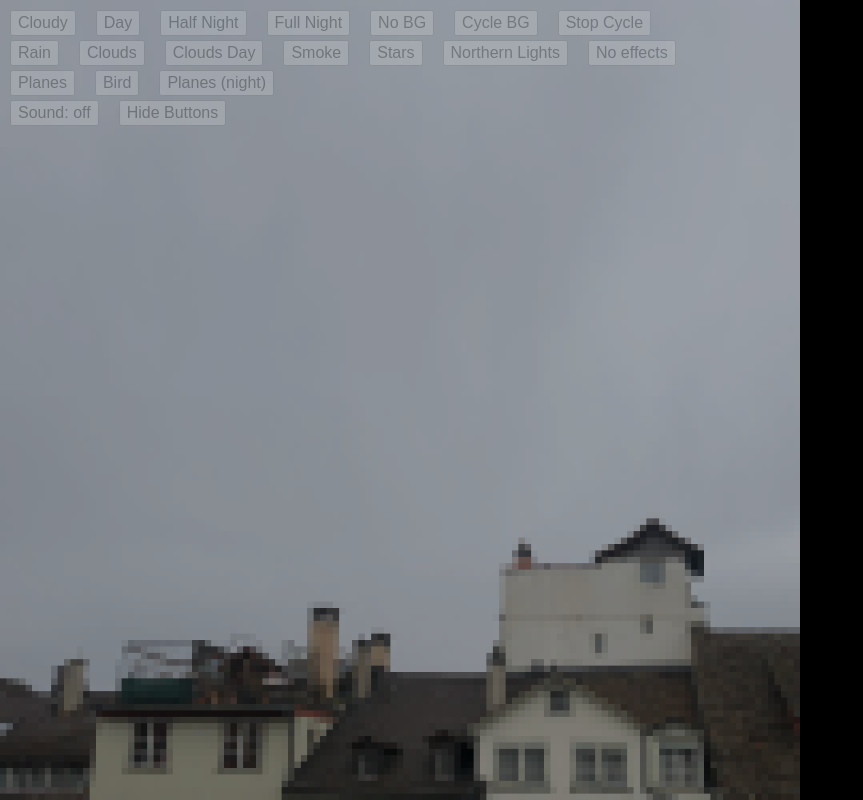
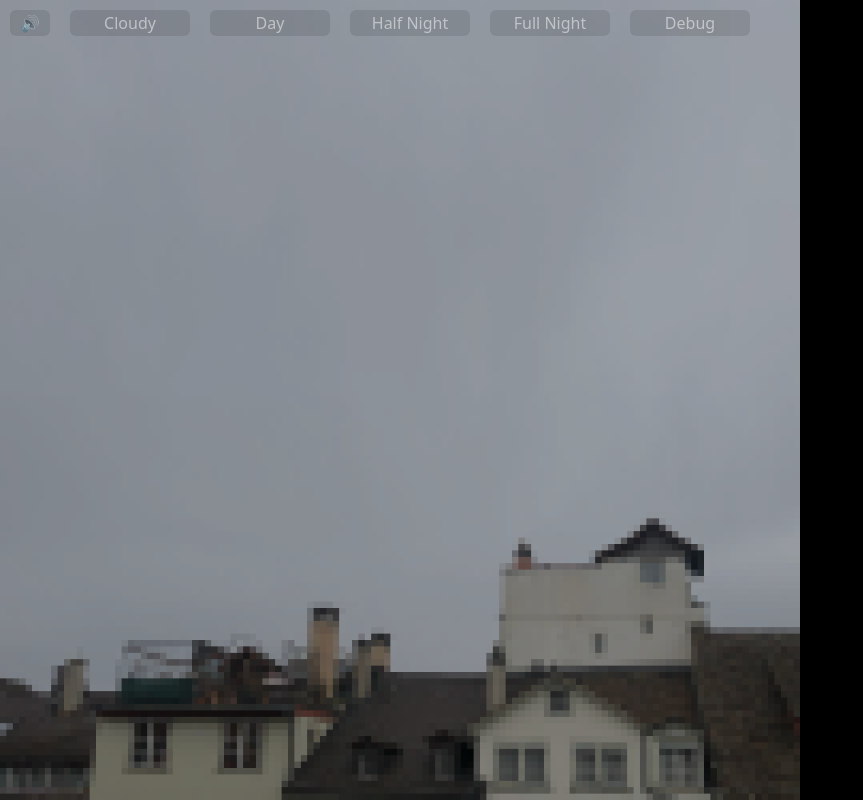
Before and after one commit to flononymus/im-Moment-enzian-, a website: page index.html in a window 1280 px wide. Shown: the whole page, without its empty margins (0-863 px from the left). Drawn offline with nearby package versions, Linux system fonts and the light colour scheme.

Commit message:
new buttons

```diff
--- a/effects/buttons.js
+++ b/effects/buttons.js
@@ -3,20 +3,26 @@ var ctxButtons= canvasButtons.getContext('2d');
 
 canvasButtons.width = window.innerWidth;
 canvasButtons.height = window.innerWidth;
+
+var buttonsHidden = true;
+
 // canvasButtons.width = 1000;
 // canvasButtons.height = 1000;
 
-var cloudyButton= document.createElement('button');
+// var cloudyButton= document.createElement('button');
+var cloudyButton= document.createElement('button2');
 cloudyButton.textContent = "Cloudy"
 cloudyButton.onclick = cloudImage;
 document.body.appendChild(cloudyButton);
 
-var dayButton = document.createElement('button');
+// var dayButton = document.createElement('button');
+var dayButton = document.createElement('button2');
 dayButton.textContent = "Day"
 dayButton.onclick= dayImage;
 document.body.appendChild(dayButton);
 
-var halfNightButton = document.createElement('button');
+// var halfNightButton = document.createElement('button');
+var halfNightButton = document.createElement('button2');
 halfNightButton.textContent = "Half Night"
 halfNightButton.onclick = halfNight;
 document.body.appendChild(halfNightButton);
@@ -26,7 +32,8 @@ document.body.appendChild(halfNightButton);
 // moreNightButton.onclick = moreNight;
 // document.body.appendChild(moreNightButton);
 
-var fullNightButton = document.createElement('button');
+// var fullNightButton = document.createElement('button');
+var fullNightButton = document.createElement('button2');
 fullNightButton.textContent = "Full Night"
 fullNightButton.onclick = fullNight;
 document.body.appendChild(fullNightButton);
@@ -107,20 +114,34 @@ resetButton.textContent = "No effects"
 resetButton.onclick = resetToggles;
 document.body.appendChild(resetButton);
 
-// var hideButton = document.createElement('button2');
-var hideButton = document.createElement('button');
-hideButton.textContent = "Hide Buttons"
+var hideButton = document.createElement('button2');
+// var hideButton = document.createElement('button');
+hideButton.textContent = "Debug"
+hideButton.addEventListener('click', function handleClick() {
+    if (buttonsHidden) {
+        hideButton.textContent = "Hide"
+    }
+    if (!buttonsHidden) {
+        hideButton.textContent = "Debug"
+    }
+});
 hideButton.onclick = hideButtons;
 document.body.appendChild(hideButton);
 
-var soundButton = document.createElement('button');
-soundButton.textContent = "Sound: off"
+// var soundButton = document.createElement('button2');
+var soundButton = document.createElement('buttonSound');
+// var soundButton = document.createElement('button');
+// soundButton.textContent = "Sound: off"
+// soundButton.textContent = "🔇"
+soundButton.textContent = "🔊"
 soundButton.addEventListener('click', function handleClick() {
     if (enableSound) {
-        soundButton.textContent = "Sound: off"
+        // soundButton.textContent = "Sound: off"
+        soundButton.textContent = "🔇"
     }
     if (!enableSound) {
-        soundButton.textContent = "Sound: on"
+        // soundButton.textContent = "Sound: on"
+        soundButton.textContent = "🔊"
     }
 });
 // soundButton.textContent = enableSound;
@@ -131,46 +152,55 @@ document.body.appendChild(soundButton)
 
 var firstRow = document.createElement('div');
 firstRow.id = 'firstRow';
+firstRow.appendChild(soundButton);
 firstRow.appendChild(cloudyButton);
 firstRow.appendChild(dayButton);
 firstRow.appendChild(halfNightButton);
 // firstRow.appendChild(moreNightButton);
 firstRow.appendChild(fullNightButton);
-firstRow.appendChild(noneButton);
-firstRow.appendChild(cycleButton);
-firstRow.appendChild(stopCycleButton);
+firstRow.appendChild(hideButton);
 document.body.appendChild(firstRow);
 
 var secondRow = document.createElement('div');
 secondRow.id = 'secondRow';
-secondRow.appendChild(rainButton);
-secondRow.appendChild(cloudsButton);
-secondRow.appendChild(cloudsButtonDay);
-secondRow.appendChild(smokeButton);
-secondRow.appendChild(starsButton);
-secondRow.appendChild(borealisButton);
-secondRow.appendChild(resetButton);
-document.body.appendChild(secondRow);
+secondRow.appendChild(noneButton);
+secondRow.appendChild(cycleButton);
+secondRow.appendChild(stopCycleButton);
+// document.body.appendChild(secondRow);
 
 var thirdRow= document.createElement('div');
 thirdRow.id = 'thirdRow';
-thirdRow.appendChild(planeButton);
-thirdRow.appendChild(birdButton);
-thirdRow.appendChild(nightPlaneButton);
-// thirdRow.appendChild(animationTestButton);
-// thirdRow.appendChild(idleTest);
-document.body.appendChild(thirdRow);
+thirdRow.appendChild(rainButton);
+thirdRow.appendChild(cloudsButton);
+thirdRow.appendChild(cloudsButtonDay);
+thirdRow.appendChild(smokeButton);
+thirdRow.appendChild(starsButton);
+thirdRow.appendChild(borealisButton);
+thirdRow.appendChild(resetButton);
+// document.body.appendChild(thirdRow);
+
+var fourthRow = document.createElement('div');
+fourthRow.id = 'fourthRow'
+fourthRow.appendChild(planeButton);
+fourthRow.appendChild(birdButton);
+fourthRow.appendChild(nightPlaneButton);
+// document.body.appendChild(fourthRow);
+
 
 // var cloudsButton = document.createElement('button');
 // cloudsButton.textContent = "Clouds"
 // cloudsButton.onclick = toggleClouds;
 // document.body.appendChild(cloudsButton);
 
+var testButton= document.createElement('button');
+testButton.textContent = "test"
+testButton.onclick = console.log('test');
+document.body.appendChild(testButton);
+
 var soundButtonDiv = document.createElement('div');
 soundButtonDiv.id = 'soundButtonDiv'
-soundButtonDiv.appendChild(soundButton);
-soundButtonDiv.appendChild(hideButton);
-document.body.appendChild(soundButtonDiv)
+soundButtonDiv.appendChild(testButton);
+// document.body.appendChild(soundButtonDiv)
 
 
 function resetToggles() {
@@ -209,12 +239,21 @@ function resetToggles() {
   }
 
 function hideButtons() {
+    buttonsHidden = !buttonsHidden
+    if (buttonsHidden) {
     ctxButtons.clearRect(0,0,canvasButtons.width,canvasButtons.height);
-    document.body.removeChild(firstRow)
+    // document.body.removeChild(firstRow)
     document.body.removeChild(secondRow)
     document.body.removeChild(thirdRow)
+    document.body.removeChild(fourthRow)
     document.body.removeChild(soundButtonDiv)
-    console.log('hide');
+    }
+    else {
+        document.body.appendChild(secondRow)
+        document.body.appendChild(thirdRow)
+        document.body.appendChild(fourthRow)
+        document.body.appendChild(soundButtonDiv)
+    }
 }
 
 //   canvasButtons.onload = (function() {
--- a/style.css
+++ b/style.css
@@ -211,11 +211,9 @@ button {
   }
 
 button2 {
-    /* opacity:0.2; */
-    /* position:relative; */
-    /* display:block; */
     display:flex;
-    flex-direction: row;
+    /* flex-direction: row; */
+    color: rgba(255,255,255,0.5);
     font-size: 16px;
     font-family: system-ui, -apple-system, BlinkMacSystemFont, 'Segoe UI', Roboto, Oxygen, Ubuntu, Cantarell, 'Open Sans', 'Helvetica Neue', sans-serif;
     background-color: rgba(0,0,0,0.1);
@@ -225,6 +223,7 @@ button2 {
     cursor: pointer;
 
     border-style: solid;
+    border:0.5px;
     border-radius: 6px;
     margin:10px;
     height:26px;
@@ -232,6 +231,32 @@ button2 {
   }
 
 button2:hover {
+    scale:1.1;
+}
+
+
+buttonSound {
+    display:flex;
+    /* flex-direction: row; */
+    font-size: 16px;
+    /* color:black; */
+    color: rgba(255,255,255,0.5);
+    font-family: system-ui, -apple-system, BlinkMacSystemFont, 'Segoe UI', Roboto, Oxygen, Ubuntu, Cantarell, 'Open Sans', 'Helvetica Neue', sans-serif;
+    background-color: rgba(0,0,0,0.1);
+
+    align-items: center;
+    justify-content: center;
+    cursor: pointer;
+
+    border-style: solid;
+    border:0.5px;
+    border-radius: 6px;
+    margin:10px;
+    height:26px;
+    width:40px
+  }
+
+buttonSound:hover {
     scale:1.1;
 }
 
@@ -260,3 +285,8 @@ button2:hover {
     display: flex;
     position:absolute;
   }
+  #fourthRow{
+    top:90px;
+    display: flex;
+    position:absolute;
+  }
```
Also changed, not shown: README.md.
